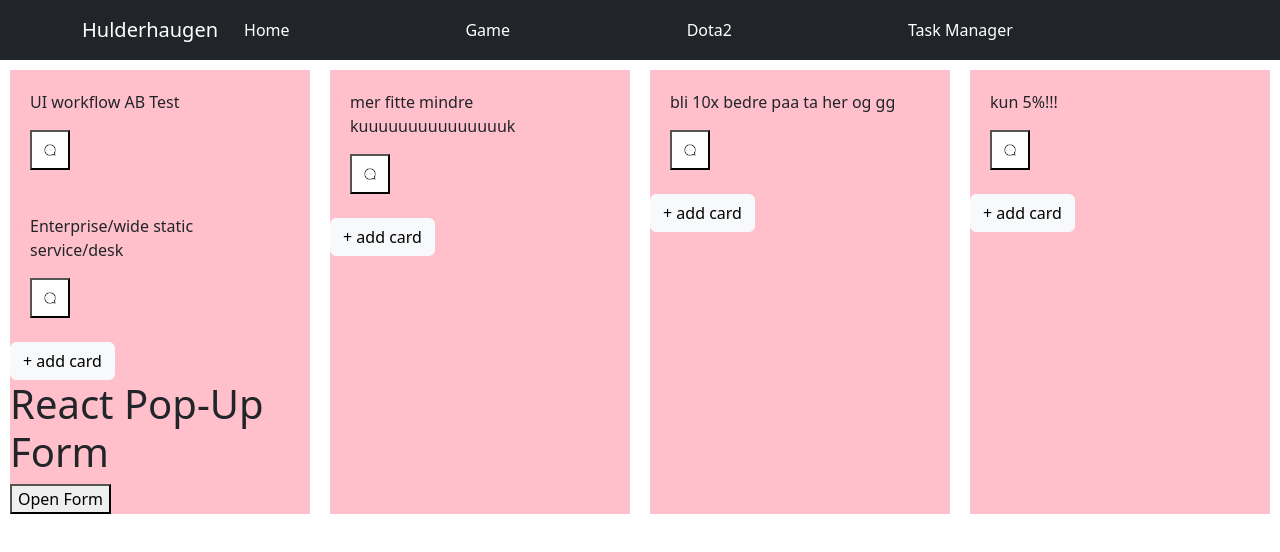
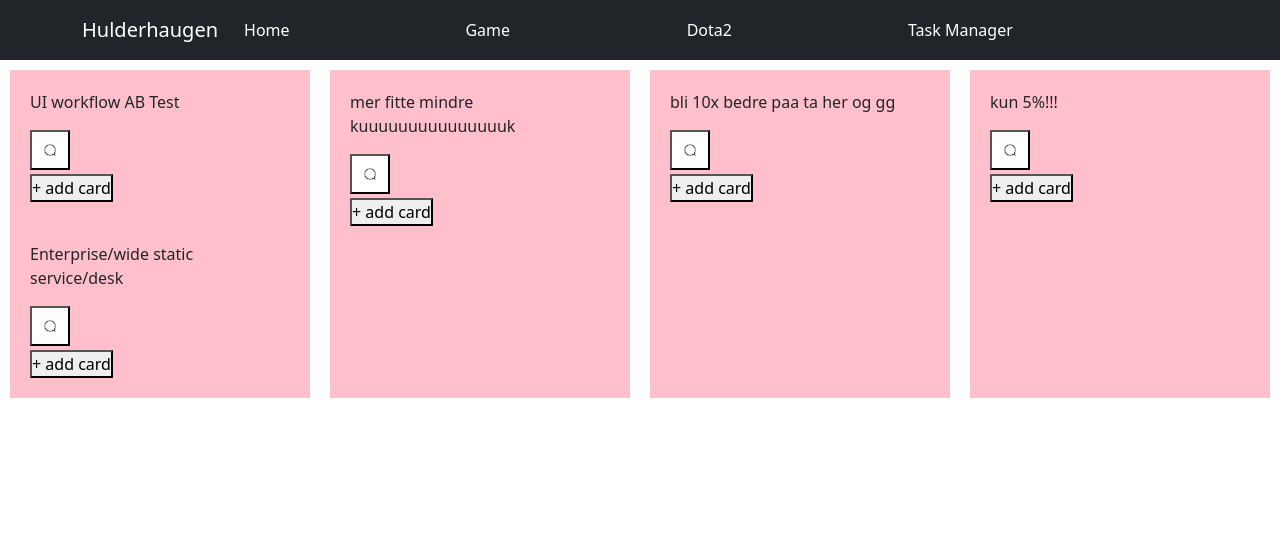
Before and after one commit to Smahle/Hulderhaugen, a React (Vite) app: page /taskManager in a window 1280 px wide. Shown: the top 552 px of the page. Built offline with nearby package versions, Linux system fonts and the light colour scheme.

Commit message:
add card form

```diff
--- a/src/components/Modal.module.css
+++ b/src/components/Modal.module.css
@@ -24,7 +24,10 @@
     position: relative; /* Allows positioning of the close button */
     animation: slideIn 0.3s ease-in-out; /* Adds a sliding animation */
   }
-
+  button {
+    margin: 8px;
+    padding: 10px;
+  }
   /* Close Button Style */
   .close {
     color: #aaa;
--- a/src/components/ModalWithDeck.tsx
+++ b/src/components/ModalWithDeck.tsx
@@ -2,7 +2,7 @@ import React, { useState } from "react";
 import Modal from "./ModalWithDeck";
 import "bootstrap/dist/css/bootstrap.min.css";
 import "bootstrap/dist/js/bootstrap.bundle.min.js";
-import classes from "./TaskManagerList.module.css";
+import classes from "./Modal.module.css";
 
 type TCard = {
   title: string;
@@ -59,8 +59,7 @@ const ModalWithDeck: React.FC<{ cards: TCard[] }> = ({ cards }) => {
 
   return (
     <div>
-      <h1>React Pop-Up Form</h1>
-      <button onClick={openModal}>Open Form</button>
+      <button onClick={openModal}>+ add card</button>
 
       {/* Conditional rendering of modal */}
       {isModalOpen && (
--- a/src/components/TaskManagerList.module.css
+++ b/src/components/TaskManagerList.module.css
@@ -4,10 +4,11 @@ ul {
   list-style: none; /* Removes bullet points */
 }
 
-li {
-  padding: 0; /* Optional, to ensure no padding on list items */
-  margin: 0; /* Optional, to ensure no margin on list items */
+ul li {
+  padding: 0; /* Removes any padding inside list items */
+  margin: 0; /* Removes any margin around list items */
 }
+
 
 .container {
   display: grid;
--- a/src/components/TaskManagerList.tsx
+++ b/src/components/TaskManagerList.tsx
@@ -203,13 +203,11 @@ export default function TaskManagerList() {
             >
               <span className={classes.title}>{card?.title}</span>
               <CommentsModal commentArray={card?.comments ?? []} />{" "}
+              <ModalWithDeck cards={toDoArray} />
             </li>
           ))}
         </ul>
-        <button className={`btn btn-light ${classes.buttonCard}`}>
-          + add card
-        </button>
-        <ModalWithDeck cards={toDoArray} />
+
 
       </div>
       <div
@@ -227,12 +225,10 @@ export default function TaskManagerList() {
             >
               <span className={classes.title}>{card?.title}</span>{" "}
               <CommentsModal commentArray={card?.comments ?? []} />{" "}
+              <ModalWithDeck cards={inProgressArray} />
             </li>
           ))}
         </ul>
-        <button className={`btn btn-light ${classes.buttonCard}`}>
-          + add card
-        </button>
       </div>
       <div
         onDragOver={handleDragOver}
@@ -250,12 +246,10 @@ export default function TaskManagerList() {
               {" "}
               <span className={classes.title}>{card?.title}</span>{" "}
               <CommentsModal commentArray={card?.comments ?? []} />{" "}
+              <ModalWithDeck cards={reviewArray} />
             </li>
           ))}
         </ul>
-        <button className={`btn btn-light ${classes.buttonCard}`}>
-          + add card
-        </button>
       </div>
       <div
         onDragOver={handleDragOver}
@@ -273,12 +267,10 @@ export default function TaskManagerList() {
               {" "}
               <span className={classes.title}>{card?.title}</span>{" "}
               <CommentsModal commentArray={card?.comments ?? []} />{" "}
+              <ModalWithDeck cards={doneArray} />
             </li>
           ))}
         </ul>
-        <button className={`btn btn-light ${classes.buttonCard}`}>
-          + add card
-        </button>
       </div>
     </div>
   );
```
